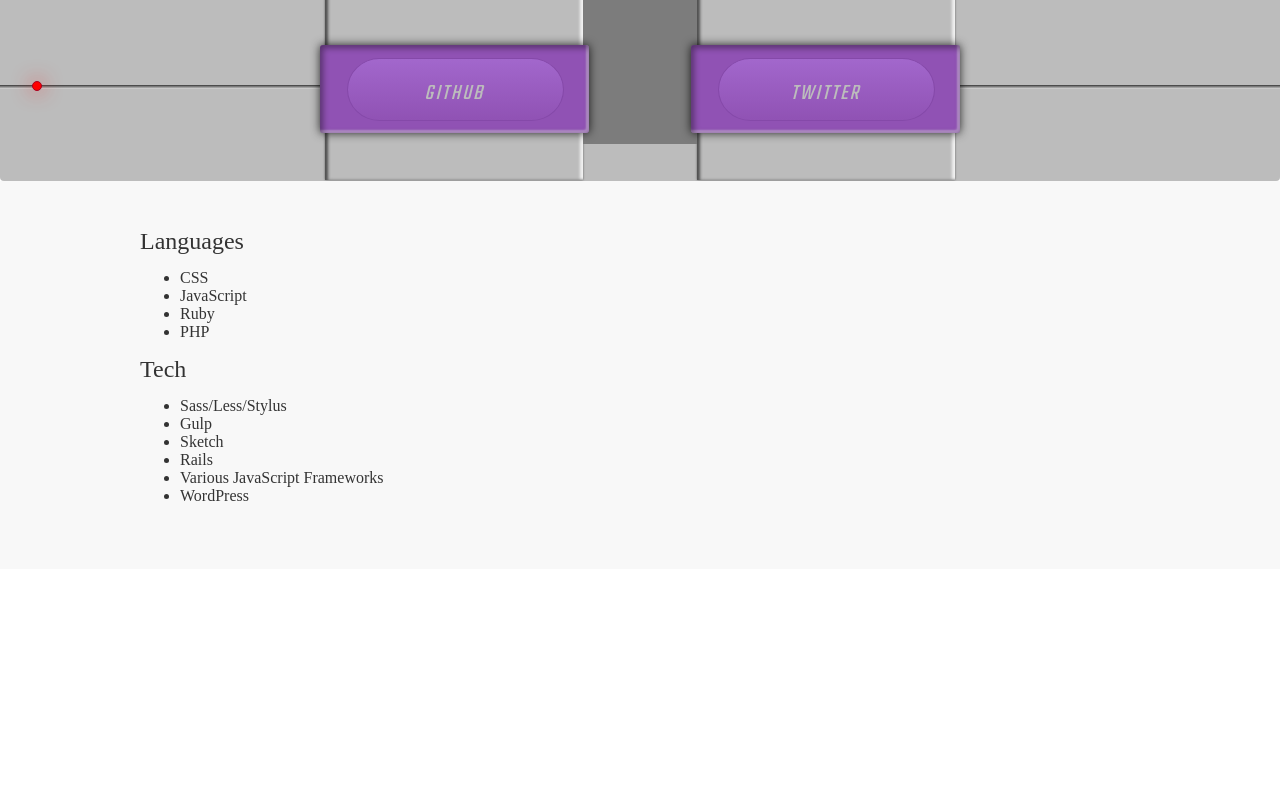
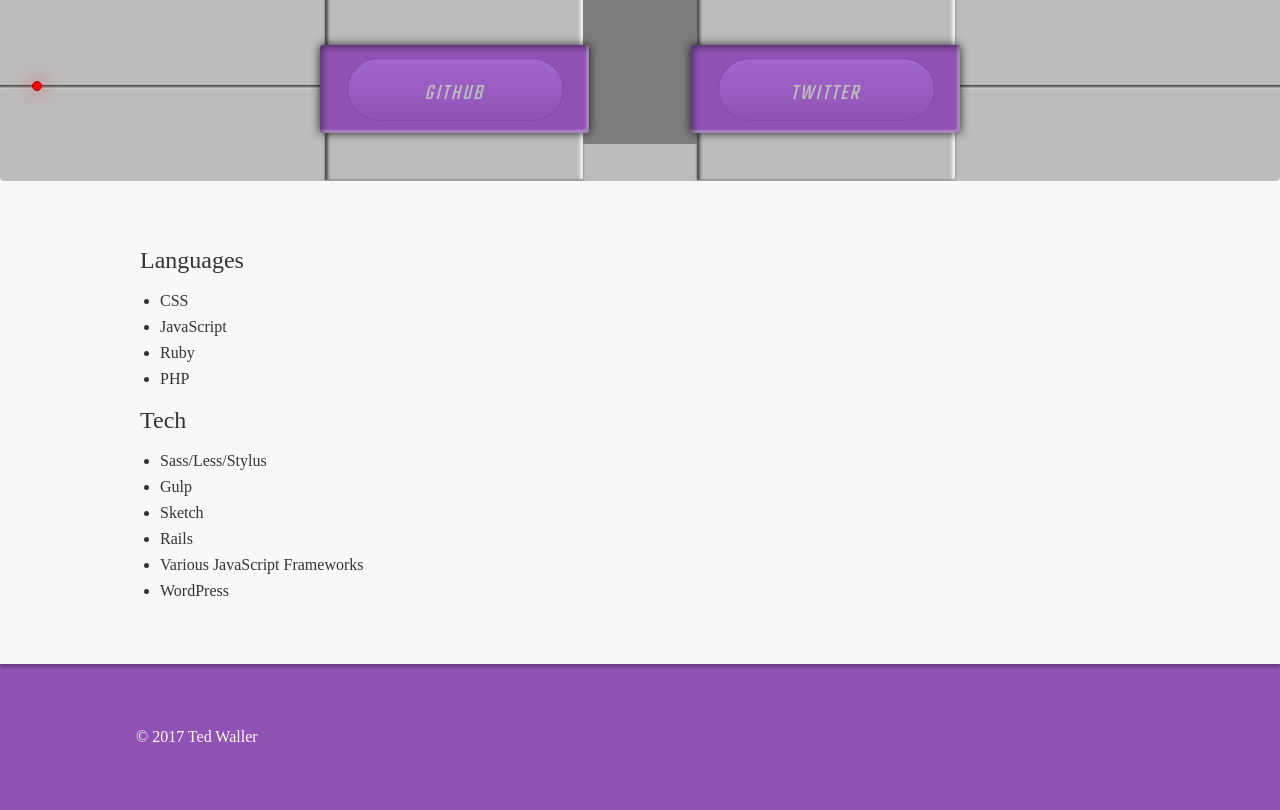
Before and after one commit to tbwiii/link-to-the-sass, a website: page index.html in a window 1280 px wide. Shown: the part 367-1177 px from the top of the page. Before the commit the page ends 936 px from the top, so only its background shows below. Drawn offline with Linux system fonts and the light colour scheme.

Commit message:
Added footer

```diff
--- a/index.html
+++ b/index.html
@@ -1,7 +1,7 @@
 <!DOCTYPE html>
 <html lang="en-US" dir="ltr">
 <head>
-  <title>Ted Waller</title>
+  <title>Ted makes websites.</title>
 
   <meta name="viewport" content="width=device-width">
 
@@ -130,5 +130,9 @@
       </div>
     </section>
   </div>
+
+  <div class="main-footer">
+    <p class="main-footer__copy">&copy; 2017 Ted Waller</p>
+  </div>
 </body>
 </html>
--- a/sass/_base.scss
+++ b/sass/_base.scss
@@ -27,7 +27,6 @@ h3,
 h4,
 h5,
 h6 {
-  margin: 0;
   line-height: 1;
   font-weight: normal;
 }
--- a/sass/_featured-link.scss
+++ b/sass/_featured-link.scss
@@ -8,6 +8,7 @@
 
   @include bp (640px) {
     background: map-get($nes, grey);
+    box-shadow: 0 -5px 5px rgba(#000, .2);
     overflow: visible;
     padding: 3em 0;
   }
@@ -100,6 +101,7 @@
 .featured-links__item {
   display: inline-block;
   position: relative;
+  margin: 0;
 
   &:last-child {
     float: right;
--- /dev/null
+++ b/sass/_footer.scss
@@ -0,0 +1,19 @@
+.main-footer {
+  background: map-get($nes, gold);
+  overflow: auto;
+
+  @include bp (640px) {
+    background: #00CC00;
+  }
+
+  @include bp (1000px) {
+    background: map-get($snes, purple);
+  }
+}
+
+.main-footer__copy {
+  color: map-get($nes, white);
+  padding: 4em 1em;
+  margin: 0 auto;
+  max-width: 1040px;
+}
--- a/sass/_main-content.scss
+++ b/sass/_main-content.scss
@@ -1,8 +1,18 @@
 .main-content {
   background: map-get($nes, grey--light);
+  box-shadow: 0 3px 3px rgba(#000, .3);
   min-height: 200px;
   padding: 3em 1em;
   position: relative;
+
+  ul {
+    padding: 0;
+    margin: 0 0 1em 20px;
+  }
+
+  li {
+    margin-bottom: 0.5em;
+  }
 }
 
 .main-content__inner {
--- a/sass/style.scss
+++ b/sass/style.scss
@@ -5,3 +5,5 @@
 @import "header";
 @import "main-content";
 @import "featured-link";
+
+@import "footer";
```
Also changed, not shown: README.md, style.css.
